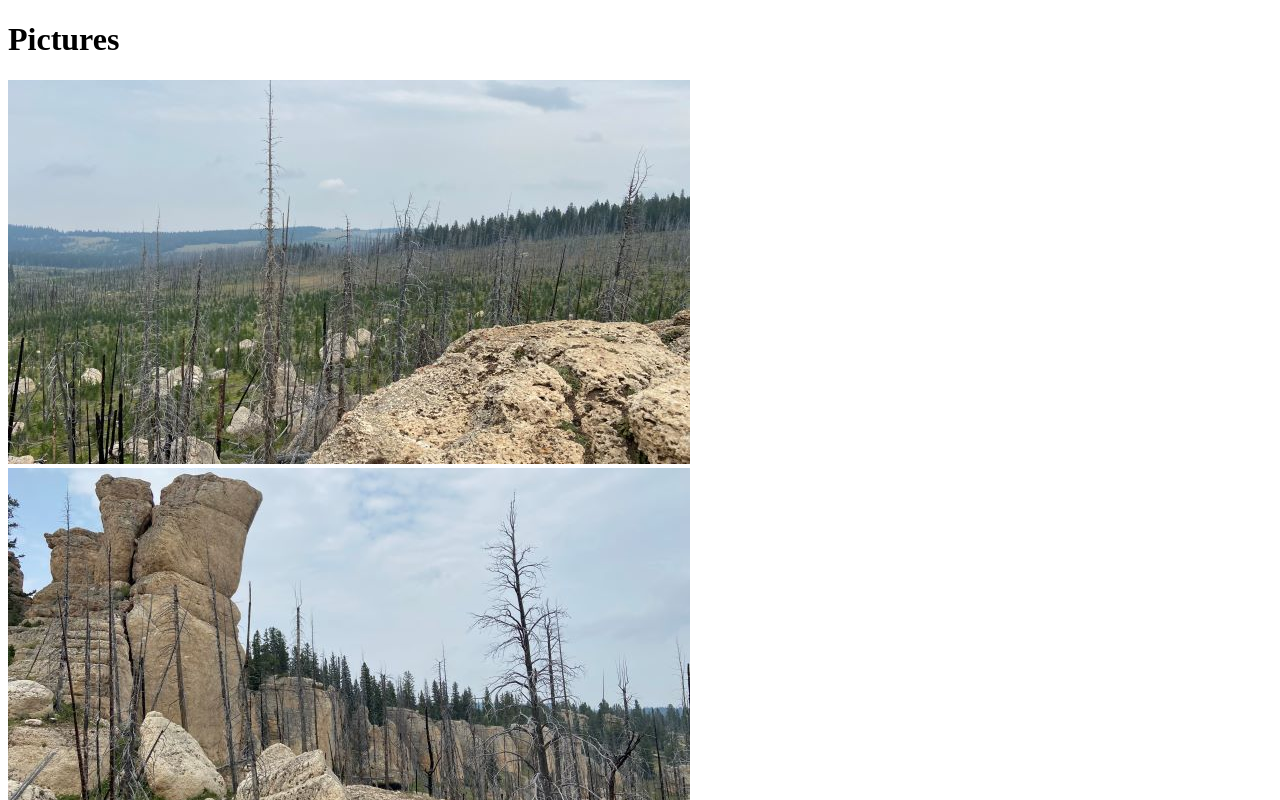
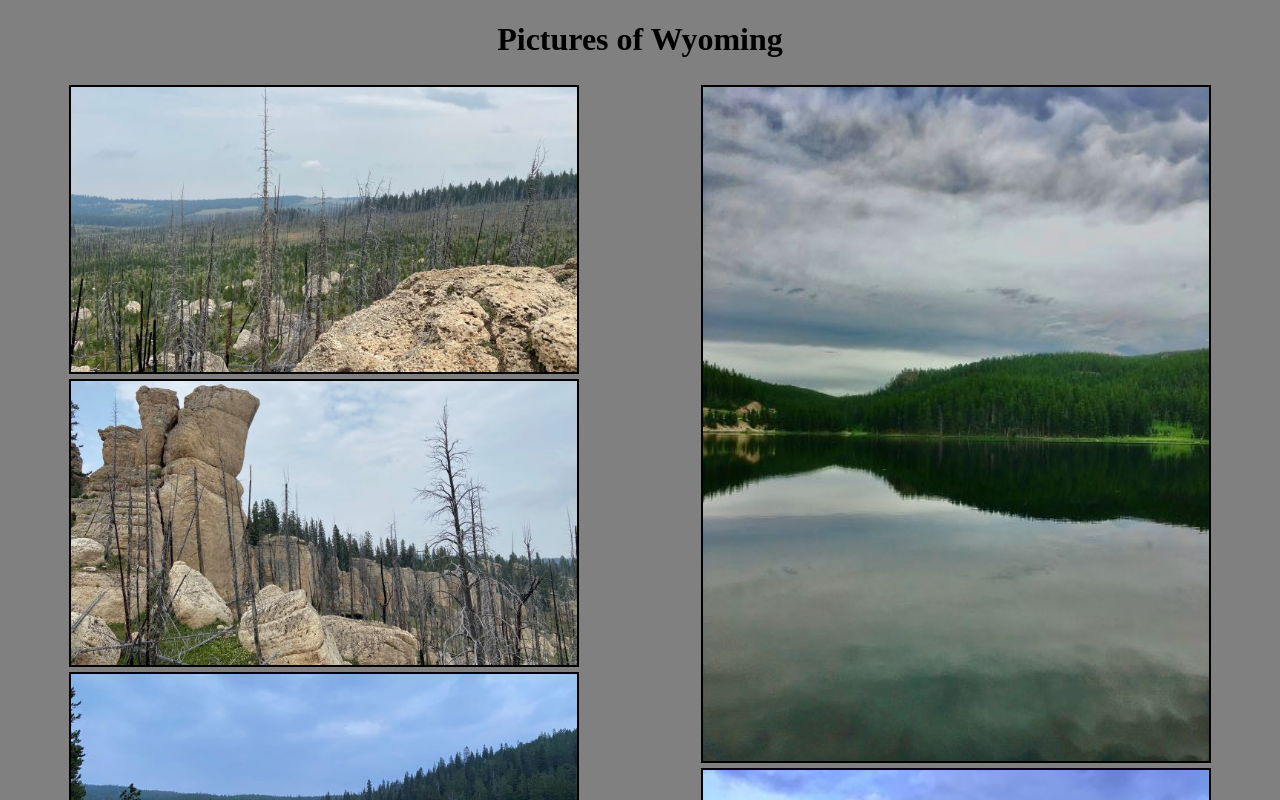
Before and after one commit to isaac-roe/isaac-roe.github.io, a plain HTML site: page index.html in a window 1280 px wide. Shown: the top 800 px of the page. Drawn offline with Linux system fonts and the light colour scheme.

Commit message:
Added style and updated image layout

```diff
--- a/index.html
+++ b/index.html
@@ -5,31 +5,35 @@
 
 	<head>
 		<meta charset="UTF-8">
-		<title>My Website</title>
+		<title>Isaac Roe's Website</title>
+		<link rel="stylesheet" href="style.css">
 	</head>
 
 	<body>
 		<h1>
-			Pictures
+			Pictures of Wyoming
 		</h1>
 
+		<div class="row">
+			<div class="column">
+				<img src="images/wyoming1.jpg" class="center">
+				<img src="images/wyoming2.jpg" class="center">
+				<img src="images/wyoming3.jpg" class="center">
+				<img src="images/wyoming4.jpg" class="center">
+				<img src="images/wyoming5.jpg" class="center">
+				<img src="images/wyoming6.jpg" class="center">
+				<img src="images/wyoming12.jpg" class="center">
+			</div>
 
-		<!-- <img src="indy1.jpg" alt="Golf Course" width="1000" height="600">
-		<img src="indy2.jpg" alt="Another Golf Course" width="500" height="600">
-		<img src="resizewyoming1.jpg" alt="wyoming" width="600" height="337">
-		<img src="wyoming2.jpg"> -->
-		<img src="images/wyoming1.jpg">
-		<img src="images/wyoming2.jpg">
-		<img src="images/wyoming3.jpg">
-		<img src="images/wyoming4.jpg">
-		<img src="images/wyoming5.jpg">
-		<img src="images/wyoming6.jpg">
-		<img src="images/wyoming7.jpg">
-		<img src="images/wyoming8.jpg">
-		<img src="images/wyoming9.jpg">
-		<img src="images/wyoming10.jpg">
-		<img src="images/wyoming11.jpg">
-		<img src="images/wyoming12.jpg">
+			<div class="column">
+				<img src="images/wyoming7.jpg" class="center">
+				<img src="images/wyoming8.jpg" class="center">
+				<img src="images/wyoming9.jpg" class="center">
+				<img src="images/wyoming10.jpg" class="center">
+				<img src="images/wyoming11.jpg" class="center">
+			</div>
+		</div>
+
 	</body>
 
 </html>
--- /dev/null
+++ b/style.css
@@ -0,0 +1,29 @@
+h1 {
+  text-align: center;
+}
+
+body {
+  background: grey;
+}
+
+img {
+  border: 2px solid black;
+  margin-top: 5px;
+  margin-bottom: 5px;
+}
+
+.row {
+  display: flex;
+  background: grey;
+}
+
+.column {
+  flex: 50%;
+}
+
+.center {
+  display: block;
+  margin-left: auto;
+  margin-right: auto;
+  width: 80%;
+}
```
